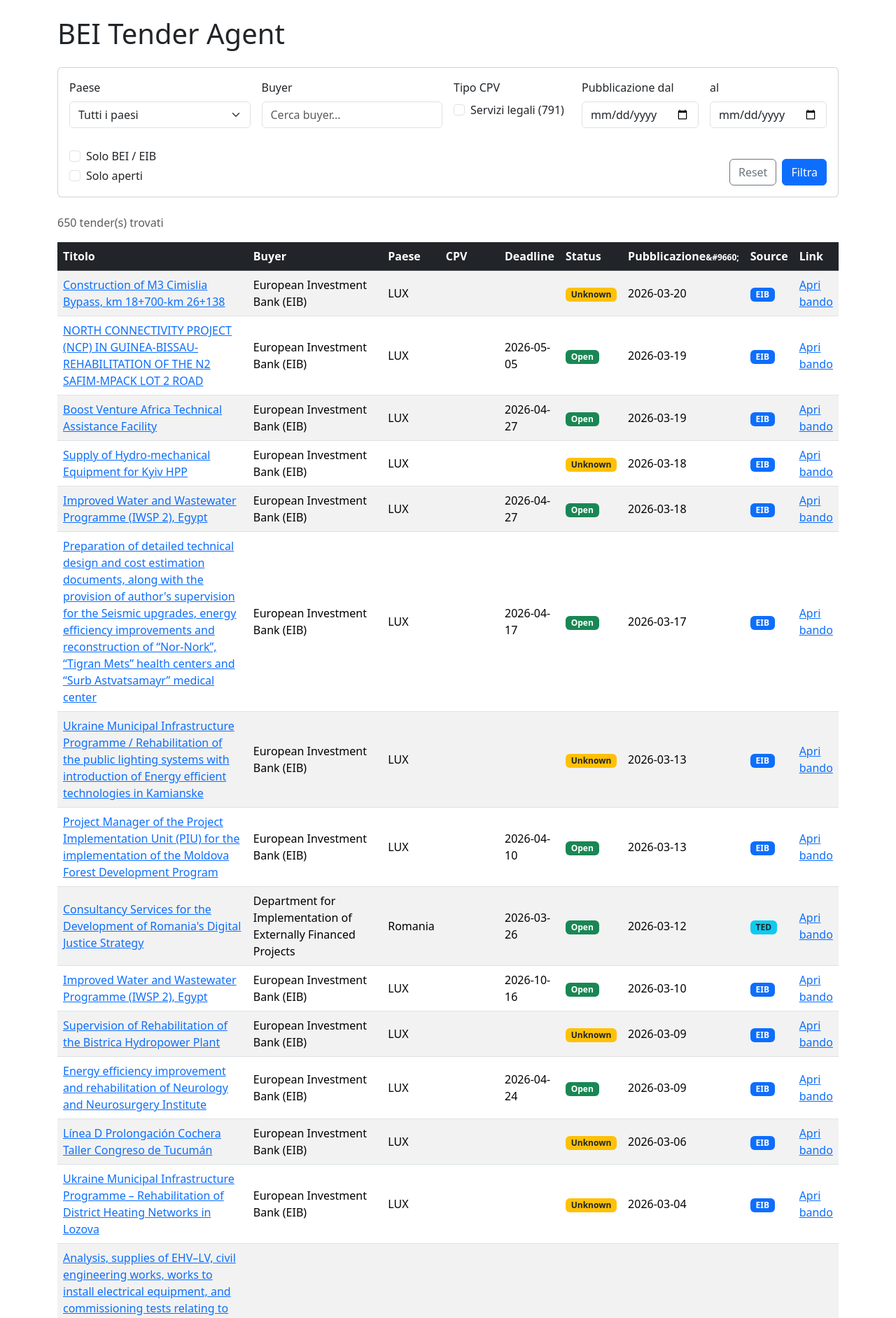
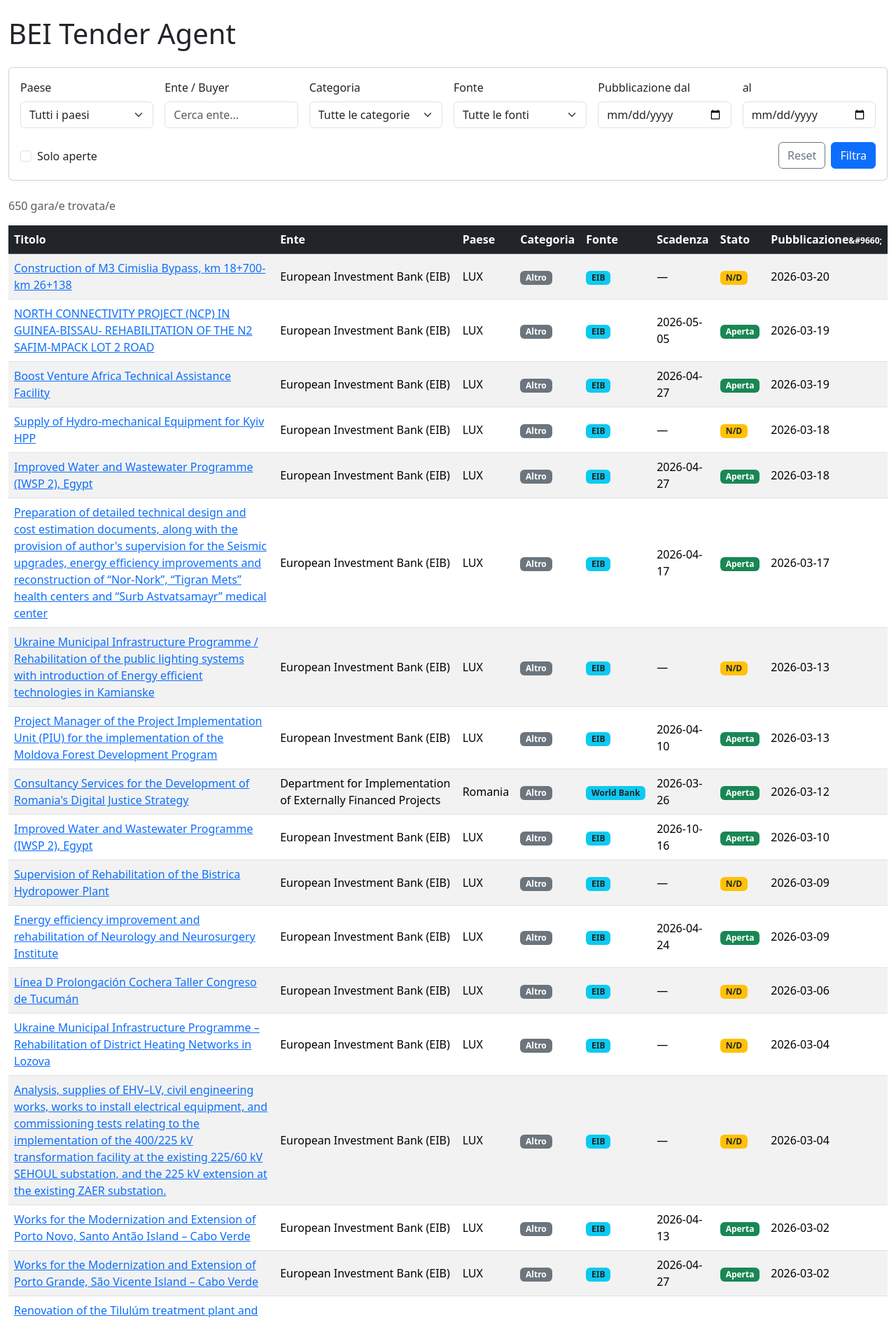
Before and after one commit to wodka2000/bei-tender-agent, a Flask app: page / in a window 1280 px wide. Shown: the top 1883 px of the page at 70% size. Run offline with Flask 3, Linux system fonts and the light colour scheme.

Commit message:
feat: categorizzazione gare, filtri per categoria ed ente

```diff
--- a/app.py
+++ b/app.py
@@ -5,60 +5,40 @@ import os
 from flask import Flask, render_template, request
 
 from storage import load_seen_tenders
-from config import TARGET_COUNTRIES, TARGET_BUYERS
+from config import TARGET_COUNTRIES, CATEGORIES, KNOWN_SOURCES
 
 app = Flask(__name__)
 
-# Country options for the select dropdown (code -> label)
 COUNTRY_OPTIONS = {code: name for code, name in sorted(TARGET_COUNTRIES.items(), key=lambda x: x[1])}
+CATEGORY_OPTIONS = sorted(CATEGORIES.keys()) + ["Altro"]
 
 
 def _apply_filters(rows, args):
-    """Filter rows in-place based on query-string parameters (AND logic)."""
     country = args.get("country", "")
     buyer = args.get("buyer", "").strip().lower()
-    cpv_types = args.getlist("cpv_type")  # list: "legal", "consulting"
+    category = args.get("category", "")
+    source = args.get("source", "")
     date_from = args.get("date_from", "")
     date_to = args.get("date_to", "")
-    only_eib = args.get("only_eib") == "1"
     only_open = args.get("only_open") == "1"
 
     filtered = []
     for t in rows:
-        # Country filter
         if country and country not in t["country"]:
             continue
-
-        # Buyer free-text filter
         if buyer and buyer not in t["buyer"].lower():
             continue
-
-        # CPV type filter (legal services only: 791xx)
-        if cpv_types:
-            cpv = t["cpv_codes"]
-            match = False
-            if "legal" in cpv_types and any(c.strip().startswith("791") for c in cpv.split(",")):
-                match = True
-            if not match:
-                continue
-
-        # Publication date range
+        if category and t.get("category", "") != category:
+            continue
+        if source and t.get("source", "") != source:
+            continue
         pub = t["publication_date"]
         if date_from and pub and pub < date_from:
             continue
         if date_to and pub and pub > date_to:
             continue
-
-        # Only EIB/BEI buyers
-        if only_eib:
-            b = t["buyer"].lower()
-            if not any(tb in b for tb in TARGET_BUYERS):
-                continue
-
-        # Only open tenders
         if only_open and t.get("status") != "Open":
             continue
-
         filtered.append(t)
 
     return filtered
@@ -80,36 +60,34 @@ def index():
             "source_url": info.get("source_url", ""),
             "status": info.get("status", "Unknown"),
             "source": info.get("source", "TED"),
+            "category": info.get("category", "Altro"),
         })
 
     rows = _apply_filters(rows, request.args)
 
-    # Sorting
-    sortable = {"title", "buyer", "country", "deadline", "publication_date", "status", "source"}
+    sortable = {"title", "buyer", "country", "deadline", "publication_date", "status", "source", "category"}
     sort_col = request.args.get("sort", "publication_date")
     if sort_col not in sortable:
         sort_col = "publication_date"
     direction = request.args.get("direction", "desc")
     if direction not in ("asc", "desc"):
         direction = "desc"
-    rows.sort(
-        key=lambda t: (t.get(sort_col) or ""),
-        reverse=(direction == "desc"),
-    )
+    rows.sort(key=lambda t: (t.get(sort_col) or ""), reverse=(direction == "desc"))
 
     return render_template(
         "index.html",
         tenders=rows,
         countries=COUNTRY_OPTIONS,
+        categories=CATEGORY_OPTIONS,
+        sources=KNOWN_SOURCES,
         sort=sort_col,
         direction=direction,
-        # Pass current filter values back to the template
         f_country=request.args.get("country", ""),
         f_buyer=request.args.get("buyer", ""),
-        f_cpv_types=request.args.getlist("cpv_type"),
+        f_category=request.args.get("category", ""),
+        f_source=request.args.get("source", ""),
         f_date_from=request.args.get("date_from", ""),
         f_date_to=request.args.get("date_to", ""),
-        f_only_eib=request.args.get("only_eib") == "1",
         f_only_open=request.args.get("only_open") == "1",
     )
 
--- a/templates/index.html
+++ b/templates/index.html
@@ -1,11 +1,10 @@
 <!DOCTYPE html>
-<html lang="en">
+<html lang="it">
 <head>
     <meta charset="UTF-8">
     <meta name="viewport" content="width=device-width, initial-scale=1.0">
     <title>BEI Tender Agent</title>
-    <link href="https://cdn.jsdelivr.net/npm/bootstrap@5.3.3/dist/css/bootstrap.min.css"
-          rel="stylesheet">
+    <link href="https://cdn.jsdelivr.net/npm/bootstrap@5.3.3/dist/css/bootstrap.min.css" rel="stylesheet">
     <style>
         th a { color: inherit; text-decoration: none; }
         th a:hover { text-decoration: underline; }
@@ -13,19 +12,19 @@
     </style>
 </head>
 <body>
-<div class="container my-4">
+<div class="container-fluid my-4">
     <h1 class="mb-4">BEI Tender Agent</h1>
 
-    {#- Macro: build a sort link that preserves every current filter param -#}
+    {#- Macro: sort link preserving all current filters -#}
     {% macro sort_link(col, label) -%}
         {%- set new_dir = "asc" if (sort != col or direction == "desc") else "desc" -%}
         {%- set qs = [] -%}
         {%- if f_country %}{% set _ = qs.append("country=" ~ f_country) %}{% endif -%}
         {%- if f_buyer %}{% set _ = qs.append("buyer=" ~ f_buyer) %}{% endif -%}
-        {%- for ct in f_cpv_types %}{% set _ = qs.append("cpv_type=" ~ ct) %}{% endfor -%}
+        {%- if f_category %}{% set _ = qs.append("category=" ~ f_category) %}{% endif -%}
+        {%- if f_source %}{% set _ = qs.append("source=" ~ f_source) %}{% endif -%}
         {%- if f_date_from %}{% set _ = qs.append("date_from=" ~ f_date_from) %}{% endif -%}
         {%- if f_date_to %}{% set _ = qs.append("date_to=" ~ f_date_to) %}{% endif -%}
-        {%- if f_only_eib %}{% set _ = qs.append("only_eib=1") %}{% endif -%}
         {%- if f_only_open %}{% set _ = qs.append("only_open=1") %}{% endif -%}
         {%- set _ = qs.append("sort=" ~ col) -%}
         {%- set _ = qs.append("direction=" ~ new_dir) -%}
@@ -41,68 +40,65 @@
     <form method="get" action="/" class="card mb-4">
         <div class="card-body">
             <div class="row g-3">
-                <!-- Country -->
-                <div class="col-md-3">
+                <!-- Paese -->
+                <div class="col-md-2">
                     <label for="country" class="form-label">Paese</label>
                     <select name="country" id="country" class="form-select">
                         <option value="">Tutti i paesi</option>
                         {% for code, name in countries.items() %}
-                        <option value="{{ code }}" {% if f_country == code %}selected{% endif %}>
-                            {{ name }} ({{ code }})
-                        </option>
+                        <option value="{{ code }}" {% if f_country == code %}selected{% endif %}>{{ name }}</option>
                         {% endfor %}
                     </select>
                 </div>
 
                 <!-- Buyer -->
-                <div class="col-md-3">
-                    <label for="buyer" class="form-label">Buyer</label>
+                <div class="col-md-2">
+                    <label for="buyer" class="form-label">Ente / Buyer</label>
                     <input type="text" name="buyer" id="buyer" class="form-control"
-                           placeholder="Cerca buyer..." value="{{ f_buyer }}">
+                           placeholder="Cerca ente..." value="{{ f_buyer }}">
                 </div>
 
-                <!-- CPV type -->
+                <!-- Categoria -->
                 <div class="col-md-2">
-                    <label class="form-label">Tipo CPV</label>
-                    <div class="form-check">
-                        <input class="form-check-input" type="checkbox" name="cpv_type"
-                               value="legal" id="cpv_legal"
-                               {% if "legal" in f_cpv_types %}checked{% endif %}>
-                        <label class="form-check-label" for="cpv_legal">Servizi legali (791)</label>
-                    </div>
+                    <label for="category" class="form-label">Categoria</label>
+                    <select name="category" id="category" class="form-select">
+                        <option value="">Tutte le categorie</option>
+                        {% for cat in categories %}
+                        <option value="{{ cat }}" {% if f_category == cat %}selected{% endif %}>{{ cat }}</option>
+                        {% endfor %}
+                    </select>
                 </div>
 
-                <!-- Date range -->
+                <!-- Fonte -->
+                <div class="col-md-2">
+                    <label for="source" class="form-label">Fonte</label>
+                    <select name="source" id="source" class="form-select">
+                        <option value="">Tutte le fonti</option>
+                        {% for src in sources %}
+                        <option value="{{ src }}" {% if f_source == src %}selected{% endif %}>{{ src }}</option>
+                        {% endfor %}
+                    </select>
+                </div>
+
+                <!-- Date -->
                 <div class="col-md-2">
                     <label for="date_from" class="form-label">Pubblicazione dal</label>
-                    <input type="date" name="date_from" id="date_from" class="form-control"
-                           value="{{ f_date_from }}">
+                    <input type="date" name="date_from" id="date_from" class="form-control" value="{{ f_date_from }}">
                 </div>
                 <div class="col-md-2">
                     <label for="date_to" class="form-label">al</label>
-                    <input type="date" name="date_to" id="date_to" class="form-control"
-                           value="{{ f_date_to }}">
+                    <input type="date" name="date_to" id="date_to" class="form-control" value="{{ f_date_to }}">
                 </div>
             </div>
 
             <div class="row g-3 mt-1">
-                <!-- Only EIB -->
                 <div class="col-md-3">
                     <div class="form-check mt-2">
-                        <input class="form-check-input" type="checkbox" name="only_eib"
-                               value="1" id="only_eib"
-                               {% if f_only_eib %}checked{% endif %}>
-                        <label class="form-check-label" for="only_eib">Solo BEI / EIB</label>
-                    </div>
-                    <div class="form-check mt-1">
                         <input class="form-check-input" type="checkbox" name="only_open"
-                               value="1" id="only_open"
-                               {% if f_only_open %}checked{% endif %}>
-                        <label class="form-check-label" for="only_open">Solo aperti</label>
+                               value="1" id="only_open" {% if f_only_open %}checked{% endif %}>
+                        <label class="form-check-label" for="only_open">Solo aperte</label>
                     </div>
                 </div>
-
-                <!-- Buttons -->
                 <div class="col-md-9 d-flex align-items-end justify-content-end gap-2">
                     <a href="/" class="btn btn-outline-secondary">Reset</a>
                     <button type="submit" class="btn btn-primary">Filtra</button>
@@ -111,21 +107,20 @@
         </div>
     </form>
 
-    <p class="text-muted">{{ tenders | length }} tender(s) trovati</p>
+    <p class="text-muted">{{ tenders | length }} gara/e trovata/e</p>
 
     <div class="table-responsive">
         <table class="table table-striped table-hover align-middle">
             <thead class="table-dark">
                 <tr>
                     <th>{{ sort_link("title", "Titolo") }}</th>
-                    <th>{{ sort_link("buyer", "Buyer") }}</th>
+                    <th>{{ sort_link("buyer", "Ente") }}</th>
                     <th>{{ sort_link("country", "Paese") }}</th>
-                    <th>CPV</th>
-                    <th>{{ sort_link("deadline", "Deadline") }}</th>
-                    <th>{{ sort_link("status", "Status") }}</th>
+                    <th>{{ sort_link("category", "Categoria") }}</th>
+                    <th>{{ sort_link("source", "Fonte") }}</th>
+                    <th>{{ sort_link("deadline", "Scadenza") }}</th>
+                    <th>{{ sort_link("status", "Stato") }}</th>
                     <th>{{ sort_link("publication_date", "Pubblicazione") }}</th>
-                    <th>{{ sort_link("source", "Source") }}</th>
-                    <th>Link</th>
                 </tr>
             </thead>
             <tbody>
@@ -140,36 +135,23 @@
                     </td>
                     <td>{{ t.buyer }}</td>
                     <td>{{ t.country }}</td>
-                    <td><small>{{ t.cpv_codes }}</small></td>
-                    <td>{{ t.deadline }}</td>
+                    <td><span class="badge bg-secondary">{{ t.category }}</span></td>
+                    <td><span class="badge bg-info text-dark">{{ t.source }}</span></td>
+                    <td>{{ t.deadline or "—" }}</td>
                     <td>
                         {% if t.status == "Open" %}
-                        <span class="badge bg-success">Open</span>
+                        <span class="badge bg-success">Aperta</span>
                         {% elif t.status == "Closed" %}
-                        <span class="badge bg-secondary">Closed</span>
+                        <span class="badge bg-secondary">Chiusa</span>
                         {% else %}
-                        <span class="badge bg-warning text-dark">Unknown</span>
+                        <span class="badge bg-warning text-dark">N/D</span>
                         {% endif %}
                     </td>
-                    <td>{{ t.publication_date }}</td>
-                    <td>
-                        {% if t.source == "EIB" %}
-                        <span class="badge bg-primary">EIB</span>
-                        {% else %}
-                        <span class="badge bg-info text-dark">TED</span>
-                        {% endif %}
-                    </td>
-                    <td>
-                        {% if t.source_url %}
-                        <a href="{{ t.source_url }}" target="_blank" rel="noopener">Apri bando</a>
-                        {% else %}
-                        —
-                        {% endif %}
-                    </td>
+                    <td>{{ t.publication_date or "—" }}</td>
                 </tr>
             {% else %}
                 <tr>
-                    <td colspan="9" class="text-center text-muted">Nessun tender trovato.</td>
+                    <td colspan="8" class="text-center text-muted">Nessuna gara trovata.</td>
                 </tr>
             {% endfor %}
             </tbody>
```
Also changed, not shown: config.py (+62 -0 lines), filters.py (+19 -1 lines), storage.py (+9 -0 lines).
